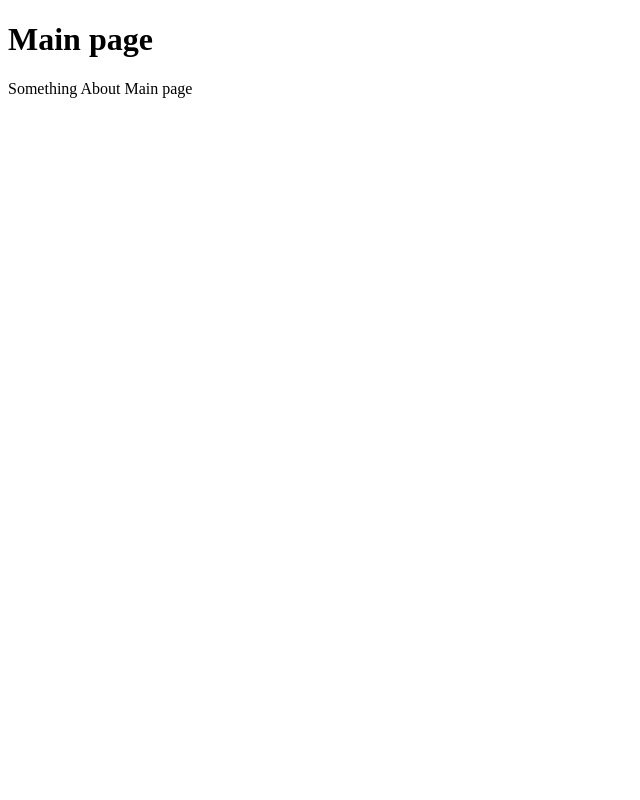
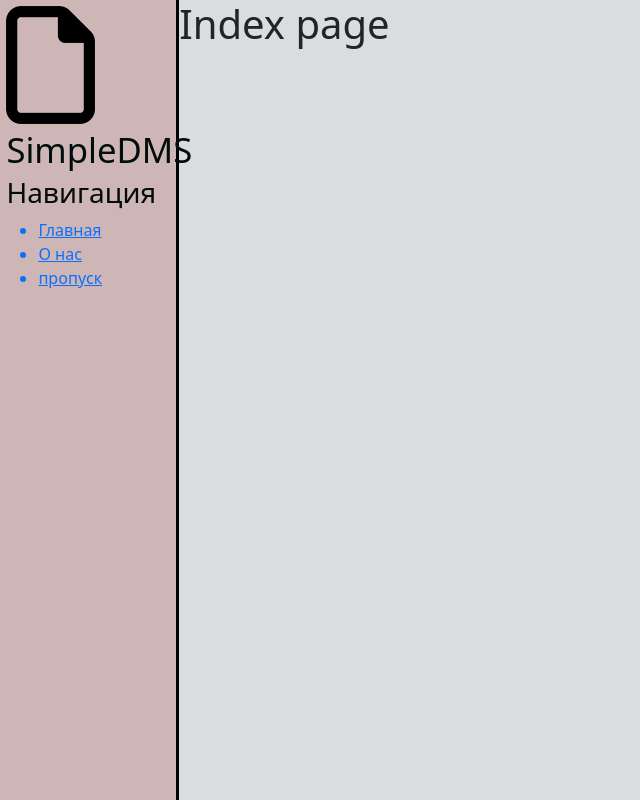
Before and after one commit to JAADGE/MyDMS, a Django app: page / in a window 1280 px wide. Shown: the whole page, without its empty margins (0-640 px from the left). Run offline with Django 5.2, Linux system fonts and the light colour scheme.

Commit message:
added 2 pages

```diff
--- /dev/null
+++ b/project/main/static/main/css/main.css
@@ -0,0 +1,16 @@
+body{
+    background-color: rgb(217, 221, 223);
+}
+.logo{
+    font-size: 26pt;
+    font-style: normal;
+}
+aside{
+    padding: 0.5%;
+    float: left;
+    height: 100vh;
+    width: 14%;
+    background-color: rgb(207, 182, 182);
+    color: rgb(1, 12, 12);
+    border-right: 3px solid rgb(0, 0, 0);
+}
--- a/project/main/templates/main/about.html
+++ b/project/main/templates/main/about.html
@@ -1,10 +1,10 @@
 {% extends "main/layout.html" %}
 
 {% block title %}
-    <h1>Abouttitle</h1>
+    Abouttitle
 {% endblock %}
 
 {% block content %}
-    <h1></h1>
+    <h1>about</h1>
     <p>Something About</p>
 {% endblock %}
--- a/project/main/templates/main/index.html
+++ b/project/main/templates/main/index.html
@@ -5,6 +5,6 @@
 {% endblock %}
 
 {% block content %}
-    <h1>Main page</h1>
-    <p>Something About Main page</p>
+    <h1>Index page</h1>
+    <p></p>
 {% endblock %}
--- a/project/main/templates/main/layout.html
+++ b/project/main/templates/main/layout.html
@@ -1,15 +1,29 @@
+{% load static %}
 <!DOCTYPE html>
 <html>
-    <head>
+<head>
         <meta charset="utf-8">
         <meta http-equiv="X-UA-Compatible" content="IE=edge">
         <title>  {% block title %}  {% endblock %} </title>
         <meta name="description" content="">
         <meta name="viewport" content="width=device-width, initial-scale=1">
-        <link rel="stylesheet" href="">
-    </head>
-    <body>
+        <link rel="stylesheet" href="https://cdn.jsdelivr.net/npm/bootstrap@5.3.3/dist/css/bootstrap.min.css">
+        <link rel="stylesheet" href="{% static 'main/css/main.css' %}">
+</head>
+<body>
+    <aside>
+        <img class="logo" src="{% static 'main/img/file-regular.png' %}">
+        <span class="logo"> SimpleDMS </span>
+        <h3>Навигация</h3>
+        <ul>
+            <a href="/"><li><i class="fa-solid fa-house"></i>Главная</li></a>
+            <a href="about"><li>О нас</li></a>
+            <a href=""><li>пропуск</li></a>
+        </ul>
+    </aside>
+    <main>
         {% block content %}
         {% endblock %}
-    </body>
+    </main>
+</body>
 </html>
--- a/project/project/urls.py
+++ b/project/project/urls.py
@@ -1,8 +1,10 @@
 from django.contrib import admin
 from django.urls import path, include
+from django.conf import settings
+from django.conf.urls.static import static
 
 
 urlpatterns = [
     path('admin/', admin.site.urls),
     path('', include('main.urls'))
-]
+] + static(settings.STATIC_URL, document_root=settings.STATIC_ROOT)
```
Also changed, not shown: project/project/settings.py (+6 -1 lines), project/main/static/main/img/file-regular.png (added), project/main/static/main/img/file-regular.svg (added), project/main/static/main/img/logo.jpg (added).
